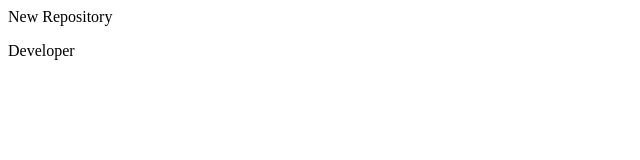
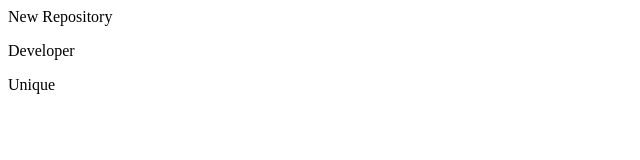
Before and after one commit to chintunithin/Demo, a plain HTML site: page index.html in a window 1280 px wide. Shown: the full height of the page, 0-640 px from the left. Drawn offline with Linux system fonts and the light colour scheme.

Commit message:
Update index.html

```diff
--- a/index.html
+++ b/index.html
@@ -1,2 +1,3 @@
 <p>New Repository</p>
 <p>Developer</p>
+<p>Unique</p>
```
